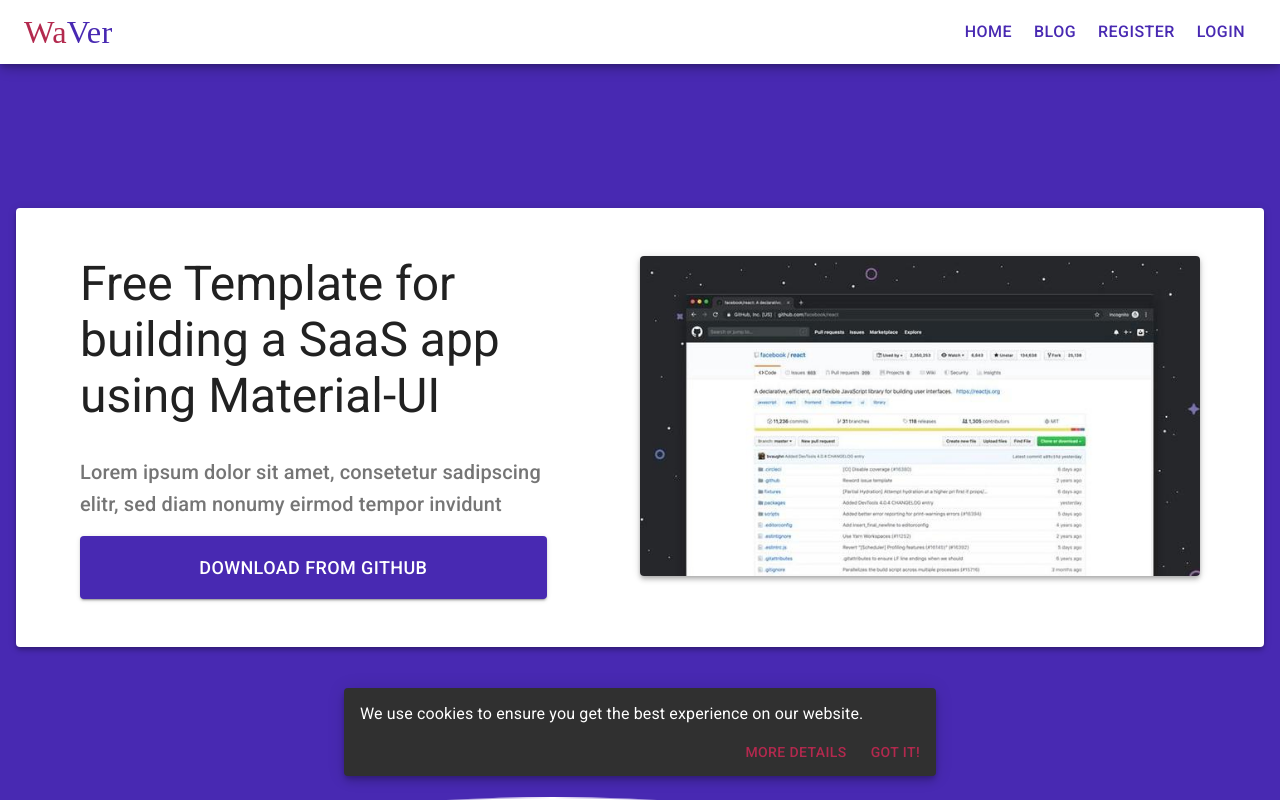
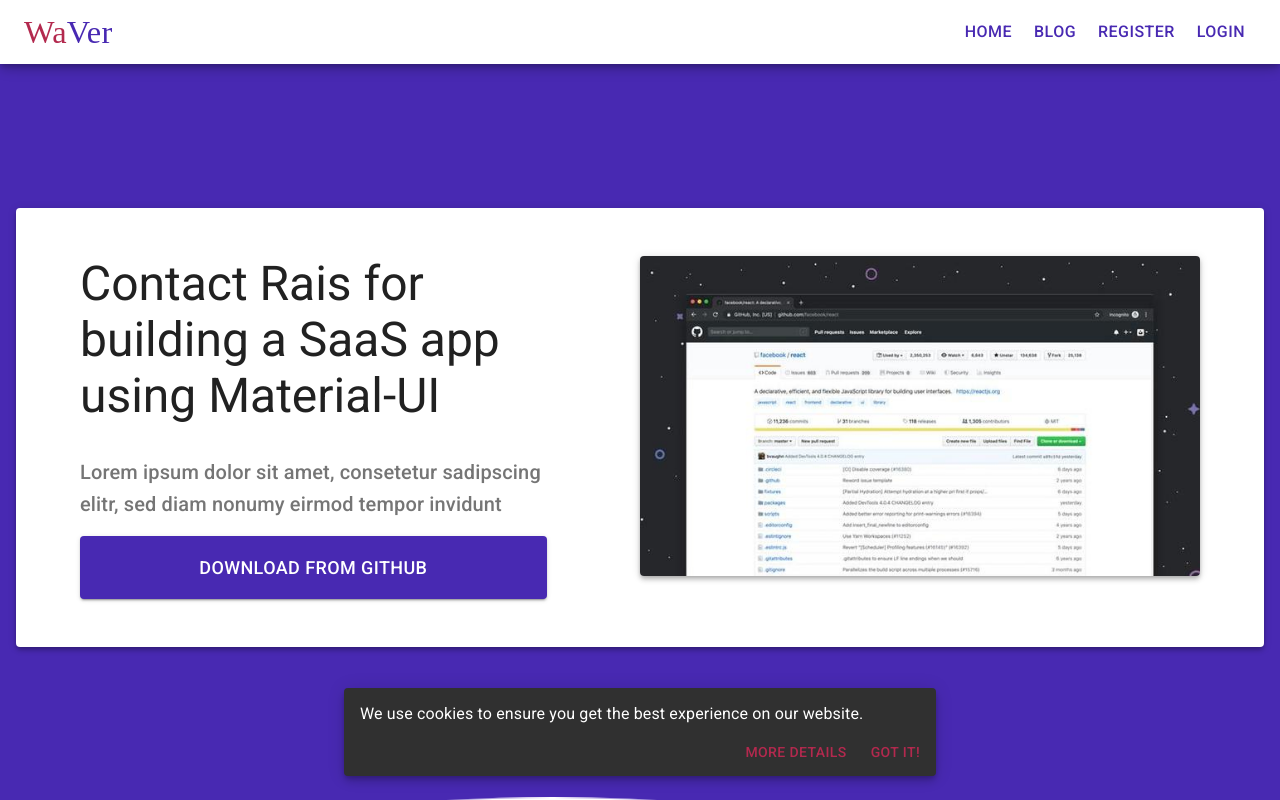
Before and after one commit to raisalam/nkvui, a React (Create React App) app: page / in a window 1280 px wide. Shown: the top 800 px of the page. Built offline with nearby package versions, Linux system fonts and the light colour scheme; a web font is replaced by a local one.

Commit message:
Changed text

```diff
--- a/src/logged_out/components/Main.js
+++ b/src/logged_out/components/Main.js
@@ -32,7 +32,7 @@
   const selectHome = useCallback(() => {
     smoothScrollTop();
     document.title =
-      "WaVer - Free template for building a SaaS or admin application";
+      "Rais- Free template for building a SaaS or admin application";
     setSelectedTab("Home");
   }, [setSelectedTab]);
 
--- a/src/logged_out/components/home/HeadSection.js
+++ b/src/logged_out/components/home/HeadSection.js
@@ -123,8 +123,7 @@
                         <Typography
                           variant={isWidthUp("lg", width) ? "h3" : "h4"}
                         >
-                          Free Template for building a SaaS app using
-                          Material-UI
+                          Contact Rais for building a SaaS app using Material-UI
                         </Typography>
                       </Box>
                       <div>
```
